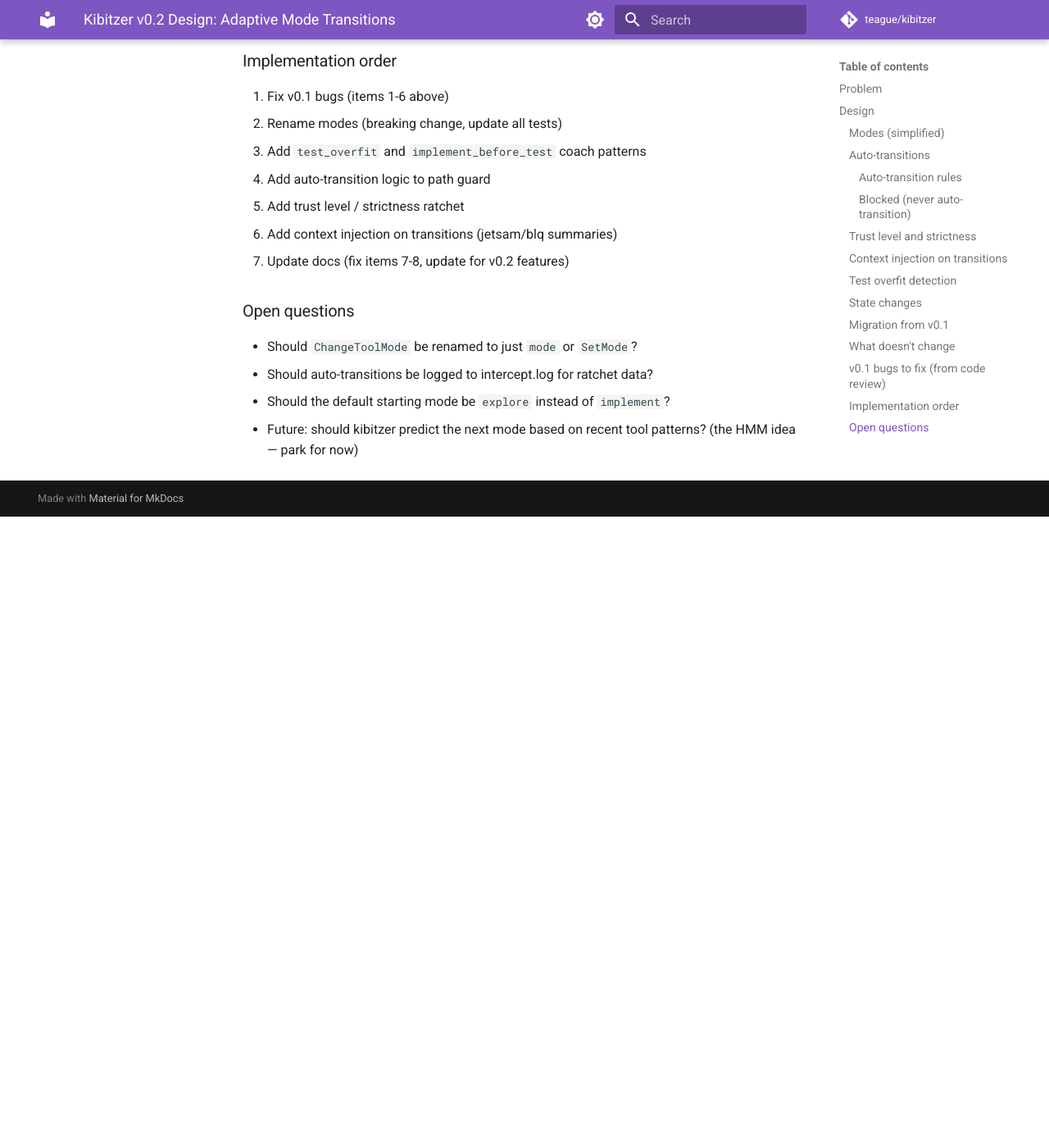
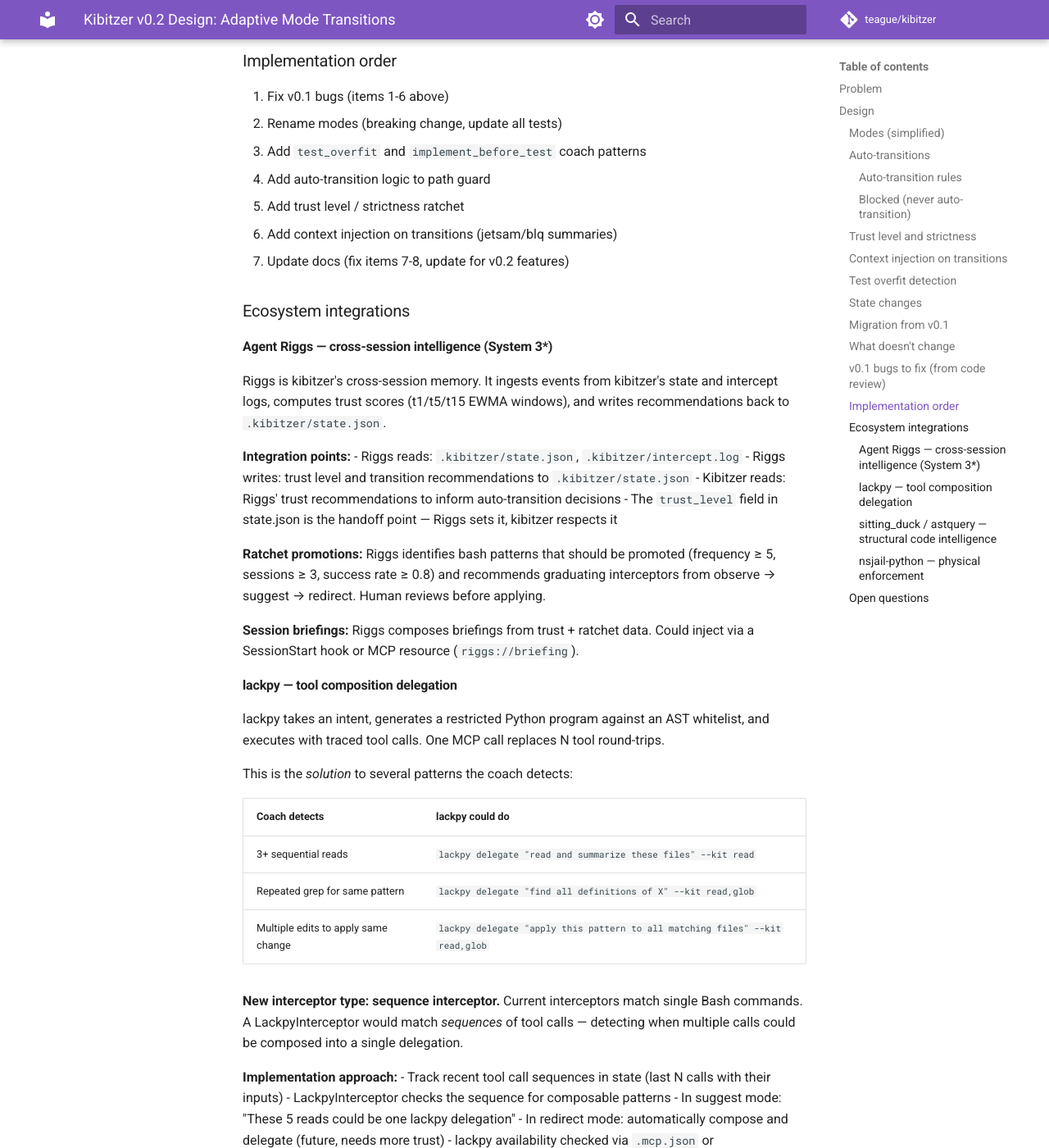
Before and after one commit to teaguesterling/kibitzer, an MkDocs documentation site: the page built from docs/superpowers/specs/2026-03-29-kibitzer-v02-design.md, in a window 1280 px wide and 1400 px high, scrolled down 5317 px. Shown: the whole window at 82% size. Built offline with MkDocs 1.6.1 and Material for MkDocs 9.7.7, drawn with Linux system fonts in a browser that asks for light colours; comment, search, counter and statistics services are not loaded; before the commit the page ends 5947 px from its top, so only the background shows below that; some of the changed text lies outside the part shown.

Commit message:
spec: ecosystem integrations — Riggs, lackpy, sitting_duck, nsjail

```diff
--- a/docs/superpowers/specs/2026-03-29-kibitzer-v02-design.md
+++ b/docs/superpowers/specs/2026-03-29-kibitzer-v02-design.md
@@ -210,9 +210,69 @@
 6. Add context injection on transitions (jetsam/blq summaries)
 7. Update docs (fix items 7-8, update for v0.2 features)
 
+### Ecosystem integrations
+
+#### Agent Riggs — cross-session intelligence (System 3*)
+
+Riggs is kibitzer's cross-session memory. It ingests events from kibitzer's state and intercept logs, computes trust scores (t1/t5/t15 EWMA windows), and writes recommendations back to `.kibitzer/state.json`.
+
+**Integration points:**
+- Riggs reads: `.kibitzer/state.json`, `.kibitzer/intercept.log`
+- Riggs writes: trust level and transition recommendations to `.kibitzer/state.json`
+- Kibitzer reads: Riggs' trust recommendations to inform auto-transition decisions
+- The `trust_level` field in state.json is the handoff point — Riggs sets it, kibitzer respects it
+
+**Ratchet promotions:** Riggs identifies bash patterns that should be promoted (frequency ≥ 5, sessions ≥ 3, success rate ≥ 0.8) and recommends graduating interceptors from observe → suggest → redirect. Human reviews before applying.
+
+**Session briefings:** Riggs composes briefings from trust + ratchet data. Could inject via a SessionStart hook or MCP resource (`riggs://briefing`).
+
+#### lackpy — tool composition delegation
+
+lackpy takes an intent, generates a restricted Python program against an AST whitelist, and executes with traced tool calls. One MCP call replaces N tool round-trips.
+
+This is the *solution* to several patterns the coach detects:
+
+| Coach detects | lackpy could do |
+|---|---|
+| 3+ sequential reads | `lackpy delegate "read and summarize these files" --kit read` |
+| Repeated grep for same pattern | `lackpy delegate "find all definitions of X" --kit read,glob` |
+| Multiple edits to apply same change | `lackpy delegate "apply this pattern to all matching files" --kit read,glob` |
+
+**New interceptor type: sequence interceptor.** Current interceptors match single Bash commands. A LackpyInterceptor would match *sequences* of tool calls — detecting when multiple calls could be composed into a single delegation.
+
+**Implementation approach:**
+- Track recent tool call sequences in state (last N calls with their inputs)
+- LackpyInterceptor checks the sequence for composable patterns
+- In suggest mode: "These 5 reads could be one lackpy delegation"
+- In redirect mode: automatically compose and delegate (future, needs more trust)
+- lackpy availability checked via `.mcp.json` or `shutil.which("lackpy")`
+
+**Key constraint:** lackpy generates and executes code, so this is a higher-trust suggestion than "use jetsam save." The interceptor should probably stay in observe/suggest mode longer before graduating to redirect.
+
+#### sitting_duck / astquery — structural code intelligence
+
+With sitting_duck's `ast_select` (CSS selectors for AST querying), the coach could move from file-level observations to structural observations:
+
+| Current coach (file-level) | With ast_select (structural) |
+|---|---|
+| "test_auth.py edited 4 times" | "3 assertions in test_auth rewritten — overfitting?" |
+| "5 edits without tests" | "modified handle_request return type — 3 callers may need updating" |
+| "editing in explore mode" | "modified a function with @deprecated decorator" |
+
+**Where this lives:** Fledgling, not kibitzer. Fledgling exposes higher-level queries (`change_impact()`, `assertion_churn()`), kibitzer's coach consumes them. Kibitzer shouldn't know AST internals.
+
+**Dependency:** Waiting on the astquery/fledgling-edit layer that provides a builder API over sitting_duck queries + fledgling-edit changesets.
+
+#### nsjail-python — physical enforcement
+
+When kibitzer's path guard blocks a Bash write in a read-only mode, it's a soft deny (the agent sees a message). nsjail-python via blq provides hard enforcement — the command physically cannot write to protected paths.
+
+**Integration:** kibitzer's mode → blq's sandbox spec → nsjail config. When mode is `explore`, blq could enforce `readonly_root()` via nsjail. This is blq's domain, not kibitzer's — kibitzer just communicates the mode.
+
 ### Open questions
 
 - Should `ChangeToolMode` be renamed to just `mode` or `SetMode`?
 - Should auto-transitions be logged to intercept.log for ratchet data?
 - Should the default starting mode be `explore` instead of `implement`?
+- Should sequence interceptors (for lackpy) live in the interceptor plugin system or be a separate coach pattern?
 - Future: should kibitzer predict the next mode based on recent tool patterns? (the HMM idea — park for now)
```
